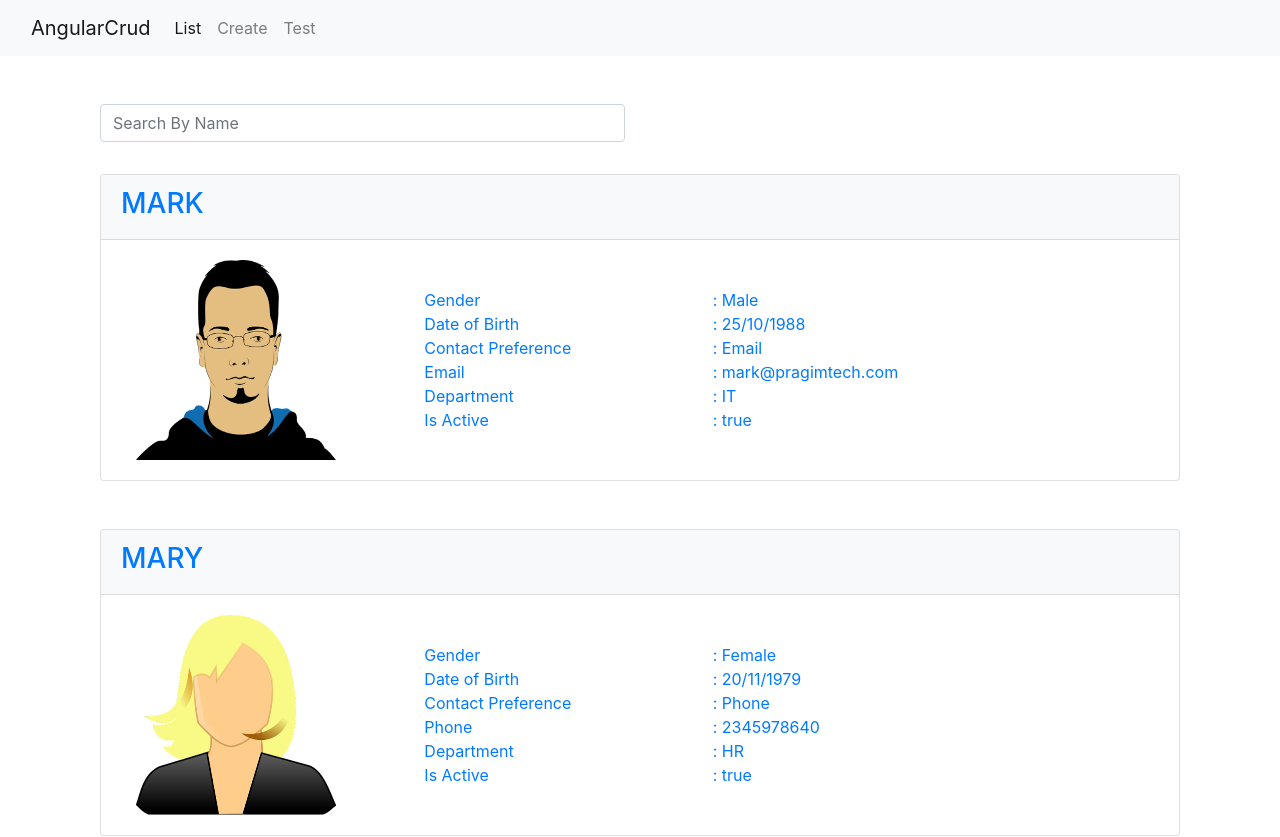
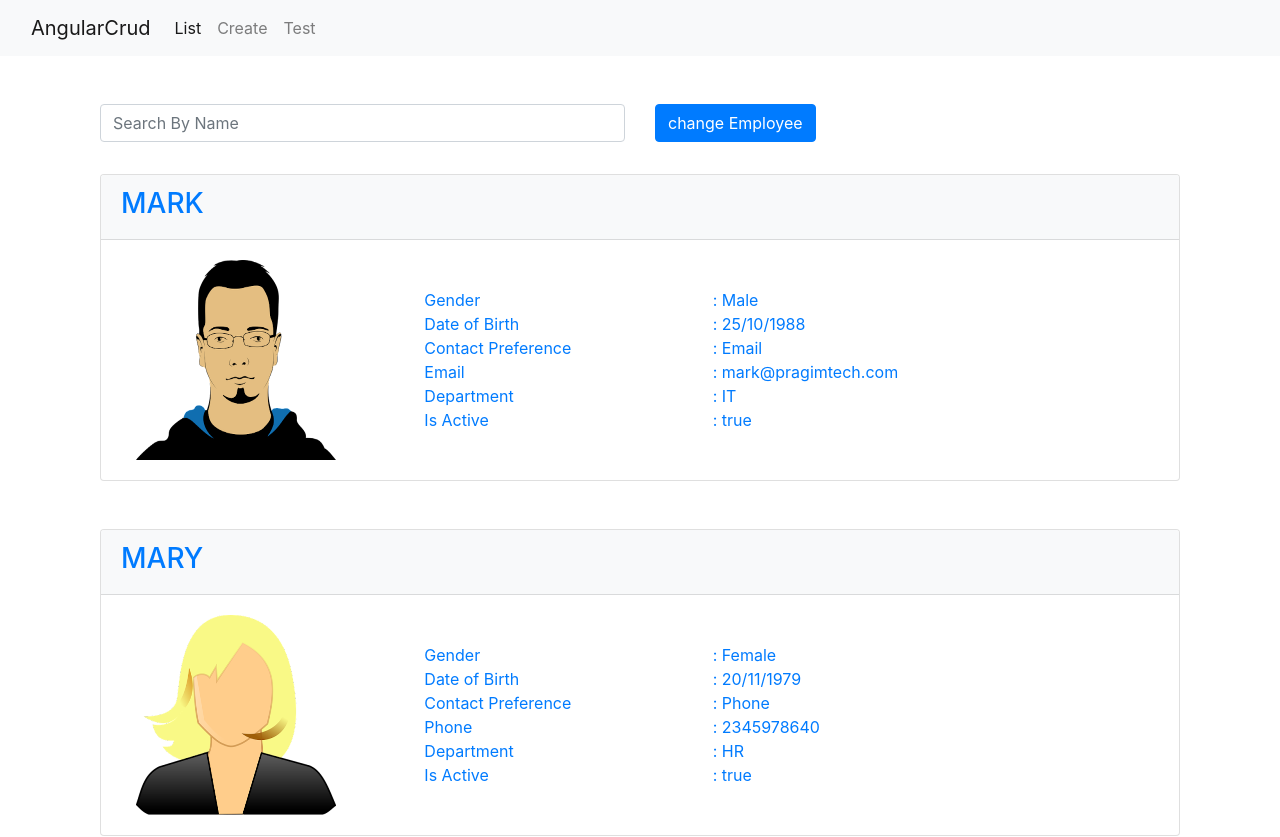
Before and after one commit to malaa5260/AngularCrud, an Angular app: page /emp/list in a window 1280 px wide. Shown: the top 837 px of the page. Built offline with nearby package versions, Linux system fonts and the light colour scheme.

Commit message:
impure pipe

```diff
--- a/src/app/employee/list-employees/list-employees.component.html
+++ b/src/app/employee/list-employees/list-employees.component.html
@@ -13,8 +13,11 @@
       <div class="form-group col-md-6">
          <input [(ngModel)]="searchTearm" type="text" class="form-control" placeholder="Search By Name" />
       </div>
+      <div class="form-group col-md-6">
+         <button  (click)="changeName()" class="btn btn-primary" >change Employee</button>
+      </div>
    </div>
-   <div *ngFor="let emp of employees  | employeeFilter:searchTearm" @enabledStateChange>
+   <div *ngFor="let emp of employees  | employeeFilter:searchTearm" (mousemove)="onMouseMove()" @enabledStateChange>
       <!-- (click)="onClick(emp.id)" -->
       <a [routerLink]="['/employee',emp.id]">
          <app-dispaly-employee [employee]="emp"></app-dispaly-employee>
--- a/src/app/employee/list-employees/list-employees.component.ts
+++ b/src/app/employee/list-employees/list-employees.component.ts
@@ -28,8 +28,19 @@ export class ListEmployeesComponent implements OnInit {
   handleNotify(event:Employee){
     this.empData=event;
   }
+  changeName(){
+    //cahnge by reference valiable
+    this.employees[0].name='jordan';
+    // change by instance of valiable
+    // const newEmployeeArray:Employee[]=Object.assign([],this.employees);
+    // newEmployeeArray[0].name='jordan';
+    // this.employees=newEmployeeArray;
+  }
   onClick(empId:number){
   this._router.navigate(['/employee',empId]);
+  }
+  onMouseMove(){
+
   }
   ngOnInit(): void {
    this.employees= this._employeeService.getEmployees();
--- a/src/app/pipe/employee-filter.pipe.ts
+++ b/src/app/pipe/employee-filter.pipe.ts
@@ -2,11 +2,13 @@ import { Pipe, PipeTransform } from '@angular/core';
 import { Employee } from 'app/models/employee/employee.model';
 @Pipe({
   name: 'employeeFilter',
-  pure:true
+  pure:false
 })
 export class EmployeeFilterPipe implements PipeTransform {
-
+  private counter=0;
   transform(employees: Employee[],searchTearm:string):Employee[] {
+    this.counter++;
+    console.log('filter : ' + this.counter);
     if(!employees || !searchTearm){
       return employees;
     }
```
